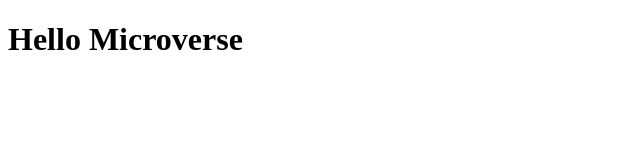
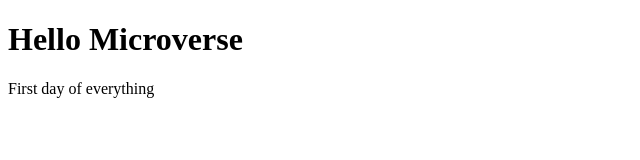
Before and after one commit to Shyla27/Hello-Microverse, a plain HTML site: page index.html in a window 1280 px wide. Shown: the whole page, without its empty margins (0-640 px from the left). Drawn offline with Linux system fonts and the light colour scheme.

Commit message:
added p tag to html file

```diff
--- a/index.html
+++ b/index.html
@@ -9,6 +9,7 @@
 </head>
 <body>
  <h1>Hello Microverse </h1>
+ <p>First day of everything </p>
 
 </body>
 </html>
```
